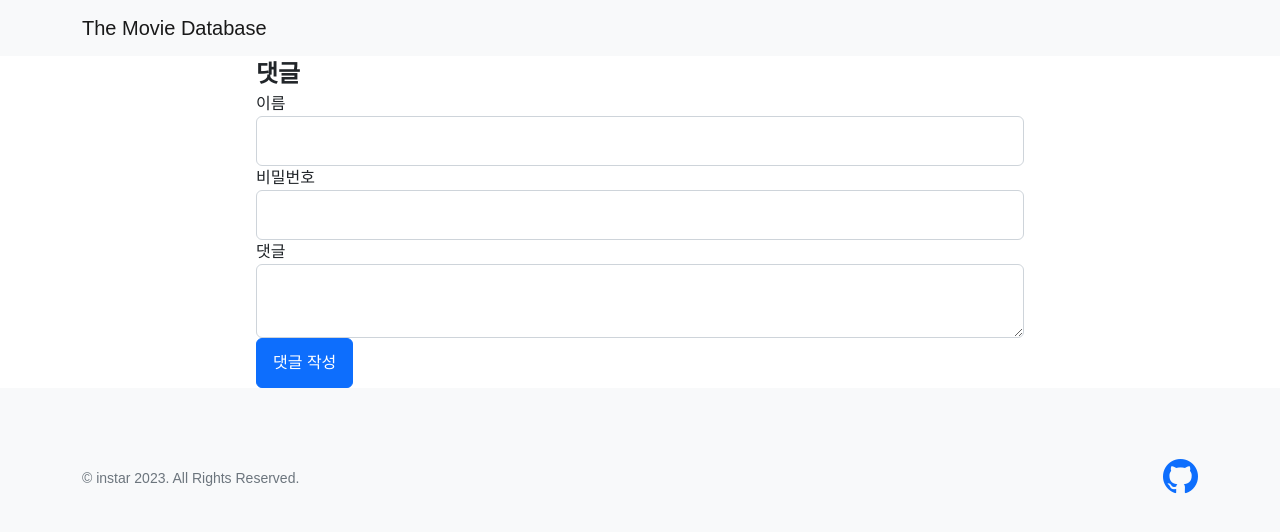
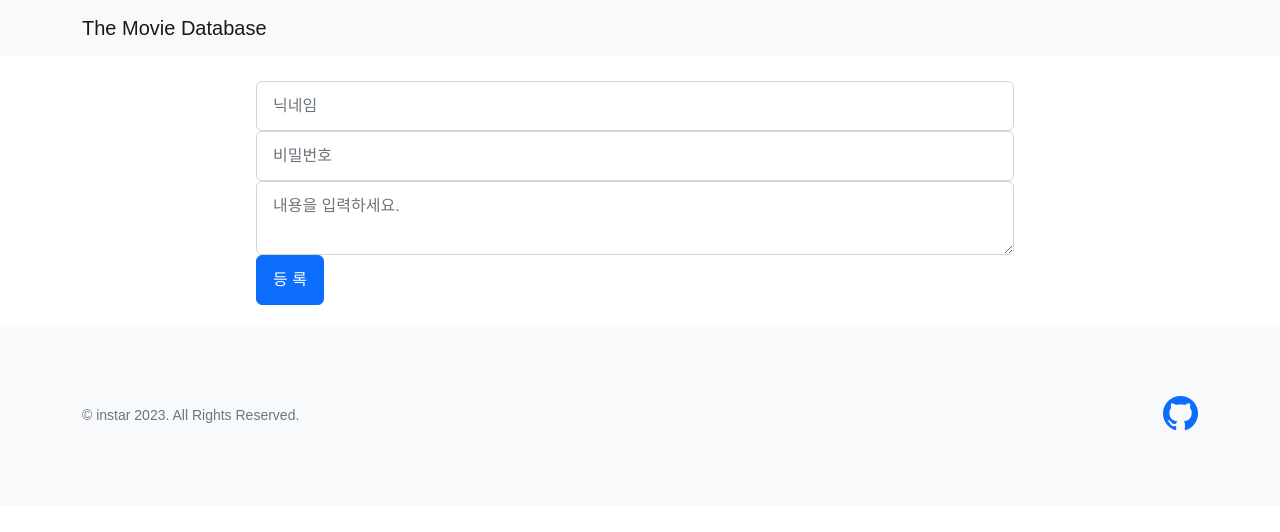
Before and after one commit to Inhanbyeol/tmdb-solo-project, a plain HTML site: page assets/detail.html in a window 1280 px wide. Drawn offline with nearby package versions, Linux system fonts and the light colour scheme; no server answers.

Commit message:
css 휴지통 추가 마진 수정

```diff
--- a/assets/css/detail.css
+++ b/assets/css/detail.css
@@ -71,10 +71,37 @@
 }
 
 .comment-section {
-  margin: 0px 20%;
+  margin: 20px 20%;
 }
 
-.reply-form,
-.reply-item {
-  margin: 20px 10%;
+.comment-section > * {
+  border-style: 1px solid;
 }
+
+.comment-item > * {
+  border-style: solid;
+}
+
+.reply-form {
+  margin: 0px 10%;
+}
+
+.replies {
+  margin: 0px 10%;
+}
+
+#comment-form {
+  margin: 25px auto 0px auto;
+}
+
+.form-group {
+  display: flex;
+  align-items: center;
+  margin-bottom: 10px;
+}
+
+.form-group-name,
+.form-group-password,
+.form-group-comment {
+  margin-right: 10px;
+}
--- a/assets/detail.html
+++ b/assets/detail.html
@@ -32,23 +32,19 @@
     <main id="main"></main>
 
     <section class="comment-section">
-      <h2>댓글</h2>
       <div id="comment-list"></div>
       <form id="comment-form">
-        <div class="form-group">
-          <label for="name-input">이름</label>
-          <input type="text" id="name-input" class="form-control" required />
+        <div class="form-group-name" id="form-group-name">
+          <input type="text" id="name-input" class="form-control" placeholder="닉네임" required />
           <!-- required는 필수로 입력해야 되는 필드를 설정  -->
         </div>
-        <div class="form-group">
-          <label for="password-input">비밀번호</label>
-          <input type="password" id="password-input" class="form-control" required />
+        <div class="form-group-password" id="form-group-password">
+          <input type="password" id="password-input" class="form-control" placeholder="비밀번호" required />
         </div>
-        <div class="form-group">
-          <label for="comment-input">댓글</label>
-          <textarea id="comment-input" class="form-control" required></textarea>
+        <div class="form-group-comment" id="form-group-comment">
+          <textarea id="comment-input" class="form-control" placeholder="내용을 입력하세요." required></textarea>
         </div>
-        <button type="submit" class="btn btn-primary">댓글 작성</button>
+        <button type="submit" class="btn btn-primary">등 록</button>
       </form>
     </section>
 
--- a/assets/js/detail.js
+++ b/assets/js/detail.js
@@ -188,7 +188,7 @@ const renderReplies = (replies, commentIndex) => {
         <strong>${name}</strong>
         <p>${text}</p>
         <input type="password" class="reply-password-input" placeholder="Password" required />
-        <button class="delete-reply" data-comment-index="${commentIndex}" data-reply-index="${replyIndex}">Delete</button>
+        <i class="fas fa-trash delete-reply" data-comment-index="${commentIndex}" data-reply-index="${replyIndex}" style="cursor: pointer"></i>
       </div>
     `;
   });
```
